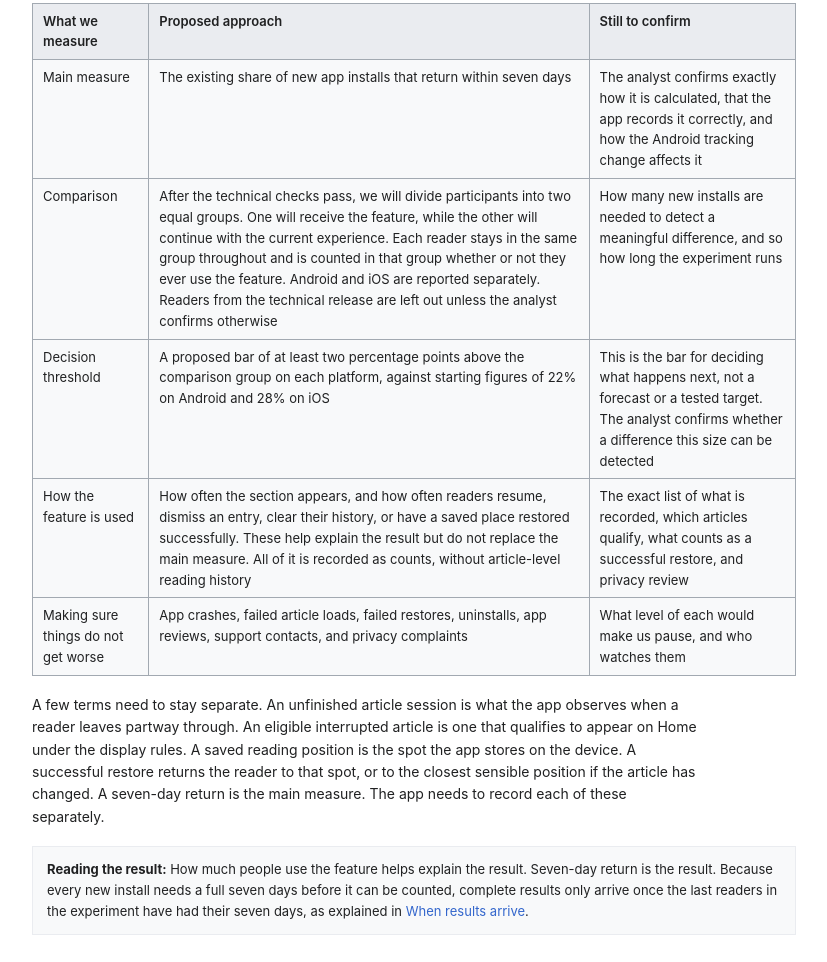
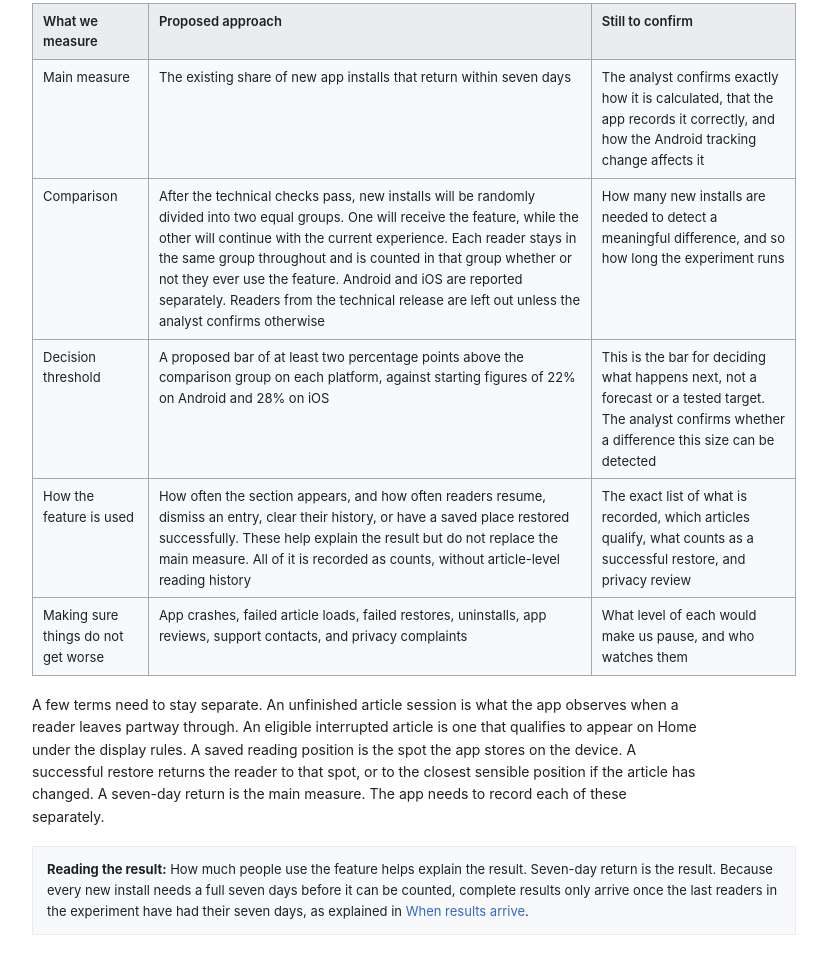
Before and after one commit to digitalnomadlife50-tech/app-growth-decision-journal, a plain HTML site: page index.html in a window 1280 px wide. Shown: the part 10114-11076 px from the top of the page, without its empty margins (218-1045 px from the left). Drawn offline with Linux system fonts and the light colour scheme.

Commit message:
Copy edit: say new installs are randomly divided into two groups

```diff
--- a/index.html
+++ b/index.html
@@ -210,7 +210,7 @@
           <thead><tr><th>What we measure</th><th>Proposed approach</th><th>Still to confirm</th></tr></thead>
           <tbody>
             <tr><td>Main measure</td><td>The existing share of new app installs that return within seven days</td><td>The analyst confirms exactly how it is calculated, that the app records it correctly, and how the Android tracking change affects it</td></tr>
-            <tr><td>Comparison</td><td>After the technical checks pass, we will divide participants into two equal groups. One will receive the feature, while the other will continue with the current experience. Each reader stays in the same group throughout and is counted in that group whether or not they ever use the feature. Android and iOS are reported separately. Readers from the technical release are left out unless the analyst confirms otherwise</td><td>How many new installs are needed to detect a meaningful difference, and so how long the experiment runs</td></tr>
+            <tr><td>Comparison</td><td>After the technical checks pass, new installs will be randomly divided into two equal groups. One will receive the feature, while the other will continue with the current experience. Each reader stays in the same group throughout and is counted in that group whether or not they ever use the feature. Android and iOS are reported separately. Readers from the technical release are left out unless the analyst confirms otherwise</td><td>How many new installs are needed to detect a meaningful difference, and so how long the experiment runs</td></tr>
             <tr><td>Decision threshold</td><td>A proposed bar of at least two percentage points above the comparison group on each platform, against starting figures of 22% on Android and 28% on iOS</td><td>This is the bar for deciding what happens next, not a forecast or a tested target. The analyst confirms whether a difference this size can be detected</td></tr>
             <tr><td>How the feature is used</td><td>How often the section appears, and how often readers resume, dismiss an entry, clear their history, or have a saved place restored successfully. These help explain the result but do not replace the main measure. All of it is recorded as counts, without article-level reading history</td><td>The exact list of what is recorded, which articles qualify, what counts as a successful restore, and privacy review</td></tr>
             <tr><td>Making sure things do not get worse</td><td>App crashes, failed article loads, failed restores, uninstalls, app reviews, support contacts, and privacy complaints</td><td>What level of each would make us pause, and who watches them</td></tr>
```
